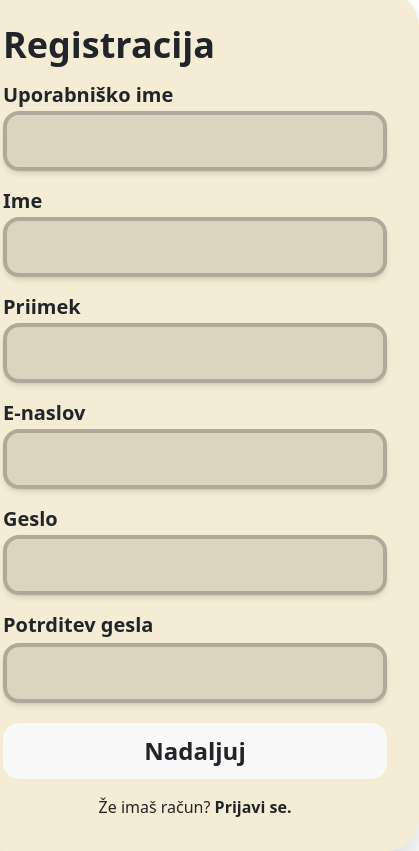
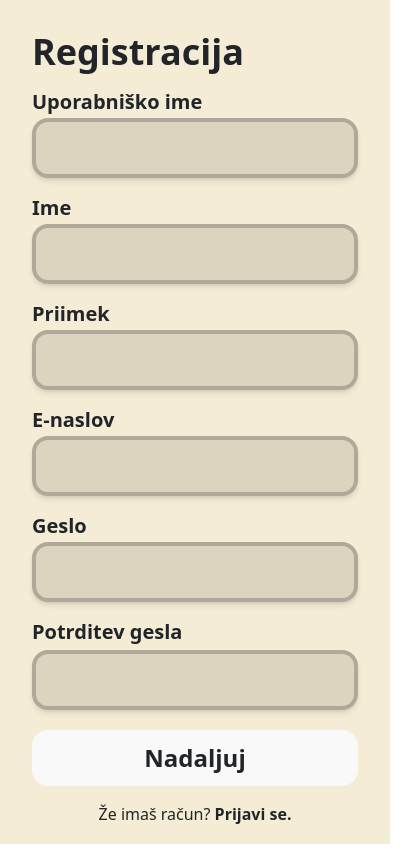
Before and after one commit to tomlidobnik/FERI-Digitalni-dvojcek, a React (Vite) app in the folder frontend/: page /register in a window 390 px wide. Shown: the whole page, 419 px wide, since content can reach past the window. Built offline with nearby package versions, Linux system fonts and the light colour scheme.

Commit message:
feat: Odziven dizajn (SCRUM-133)

```diff
--- a/frontend/src/pages/user/Register.jsx
+++ b/frontend/src/pages/user/Register.jsx
@@ -20,9 +20,9 @@ export default function Register() {
     }
 
     return (
-        <div className="flex flex-col items-center justify-center h-screen select-none bg-tertiary text-text">
-            <div className="flex flex-col items-center justify-center p-8 bg-primary rounded-4xl shadow-2xl">
-                <h1 className="text-4xl mb-4 font-bold w-96">Registracija</h1>
+        <div className="flex flex-col md:items-center md:justify-center h-screen select-none bg-tertiary text-text min-h-fit">
+            <div className="flex flex-col  p-8 bg-primary md:rounded-4xl md:h-fit h-screen md:shadow-2xl">
+                <h1 className="text-4xl mb-4 font-bold md:w-96 w-full text-left">Registracija</h1>
                 <form onSubmit={handleSubmit(onSubmit)} className="flex flex-col gap-4 w-full">
                     <div className="flex flex-col gap-0.5">
                         <label className="font-semibold text-xl">Uporabniško ime</label>
@@ -86,7 +86,7 @@ export default function Register() {
                     </div>
 
                     <button type="submit" className="bg-tertiary text-text font-semibold text-2xl rounded-2xl hover:bg-quaternary active:bg-tertiary p-3 mt-1" >Nadaljuj</button>
-                    <div className="w-full text-center text-text">
+                    <div className="w-full text-center text-text md:mb-0 mb-3">
                         Že imaš račun?
                         <Link to="/login" className="font-semibold"> Prijavi se.</Link>
                     </div>
```
